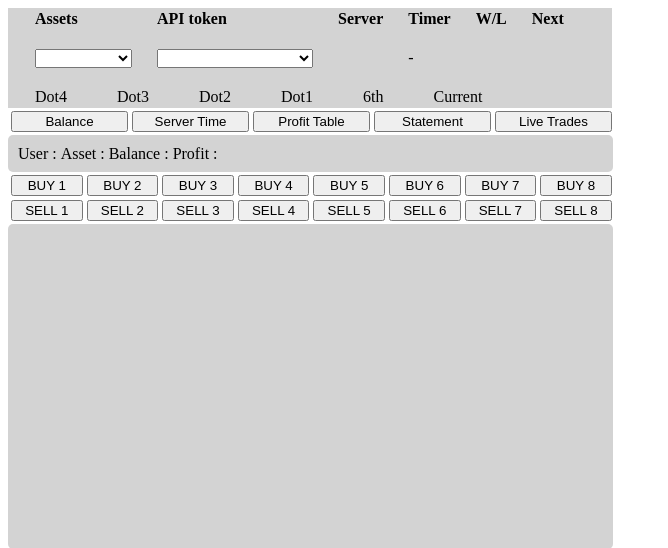
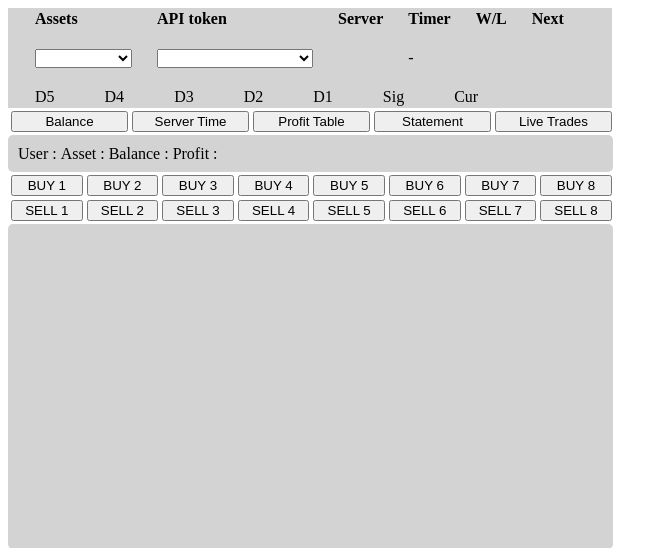
Before and after one commit to jentino/povertyalleviator, a PHP site: page / in a window 1280 px wide. Shown: the top 548 px of the page, without its empty margins (0-668 px from the left). Run offline with PHP 8.4, Linux system fonts and the light colour scheme.

Commit message:
added d5

```diff
--- a/index.php
+++ b/index.php
@@ -140,7 +140,14 @@
  -->
 
 	  	<div id="left">
-	  		<div>Dot4</div>
+	  		<div>D5</div>
+	  	</div>
+	  	<div id="left">
+	  		<div id="dot5"></div>
+	  	</div>
+
+	  	<div id="left">
+	  		<div>D4</div>
 	  	</div>
 	  	<div id="left">
 	  		<div id="dot4"></div>
@@ -148,35 +155,35 @@
 
 
 	  	<div id="right">
-	  		<div>Dot3</div>
+	  		<div>D3</div>
 	  	</div>
 	  	<div id="right">
 	  		<div id="dot3"></div>
 	  	</div>
 
 	  	<div id="right">
-	  		<div>Dot2</div>
+	  		<div>D2</div>
 	  	</div>
 	  	<div id="right">
 	  		<div id="dot2"></div>
 	  	</div>
 
 	  	<div id="right">
-	  		<div>Dot1</div>
+	  		<div>D1</div>
 	  	</div>
 	  	<div id="right">
 	  		<div id="dot1"></div>
 	  	</div>
 
 	  	<div id="left">
-	  		<div >6th</div>
+	  		<div >Sig</div>
 	  	</div>
 	  	<div id="right">
 	  		<div id="candle6"></div>
 	  	</div>
 
 	  	<div id="right">
-	  		<div>Current</div>
+	  		<div>Cur</div>
 	  	</div>
 	  	<div id="right">
 	  		<div id="candle1"></div>
--- a/js/mt5candlealerter.js
+++ b/js/mt5candlealerter.js
@@ -61,6 +61,14 @@ function dot_update(dbgindex)
     var red = "reddot";
   }
 
+  else if (dbgindex == 8) {
+
+    var display_div_id = "dot5";
+    var data = "candle_id=dot5";
+    var green = "greendot";
+    var red = "reddot";
+  }
+
 var xhr;
 
  if (window.XMLHttpRequest) { // Mozilla, Safari, ...
@@ -104,6 +112,7 @@ function onCandleTimer() {
   dot_update(5);
   dot_update(6);
   dot_update(7);
+  dot_update(8);
 
   if (ii < 0) {
     ii = 300000;
```
